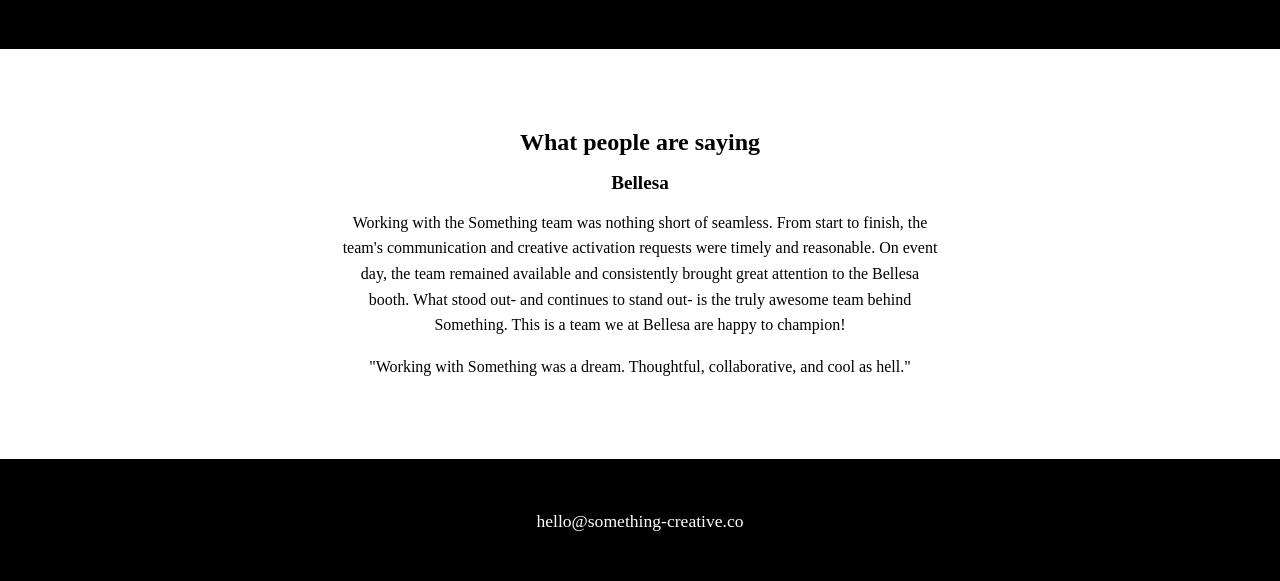
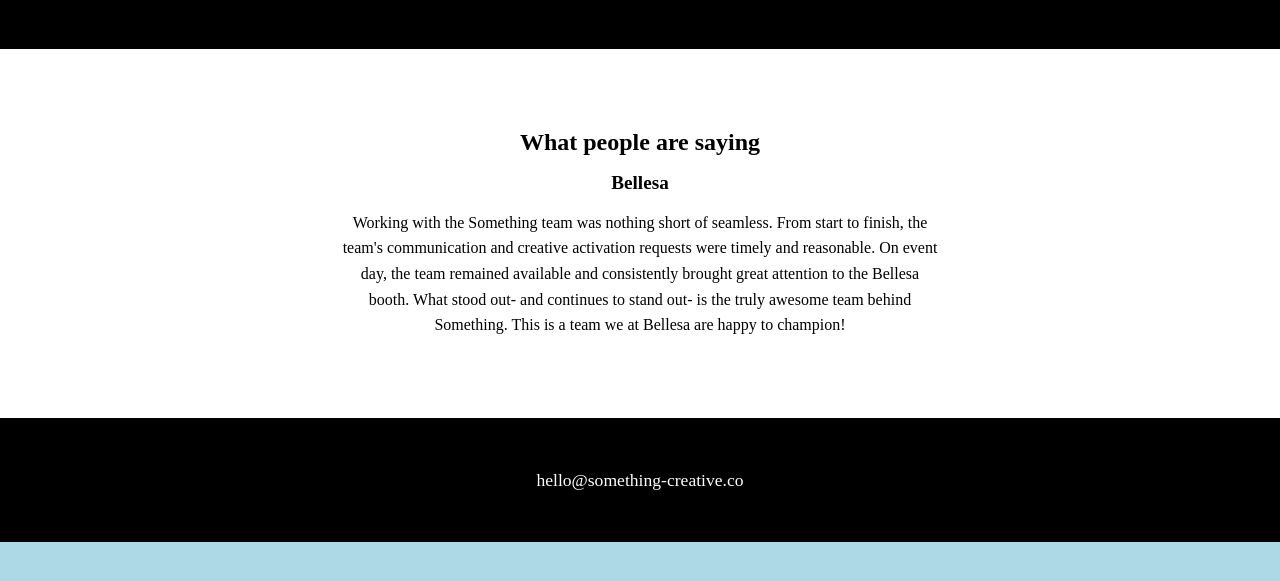
Before and after one commit to something-creative-co/something-creative-co.github.io, a plain HTML site: page about.html in a window 1280 px wide. Shown: the part 1086-1667 px from the top of the page. After the commit the page ends 1628 px from the top, so only its background shows below. Drawn offline with Linux system fonts and the light colour scheme; a web font is replaced by a local one.

Commit message:
Fix testimonial rdundantcy

```diff
--- a/about.html
+++ b/about.html
@@ -52,7 +52,6 @@
         <div class="testimonial active">
         <h3>Bellesa</h3>
         <p>Working with the Something team was nothing short of seamless. From start to finish, the team's communication and creative activation requests were timely and reasonable. On event day, the team remained available and consistently brought great attention to the Bellesa booth. What stood out- and continues to stand out- is the truly awesome team behind Something. This is a team we at Bellesa are happy to champion! </p>
-        <p>"Working with Something was a dream. Thoughtful, collaborative, and cool as hell."</p>
         </div>
         <div class="testimonial">
         <h3>Common Froot</h3>
```
